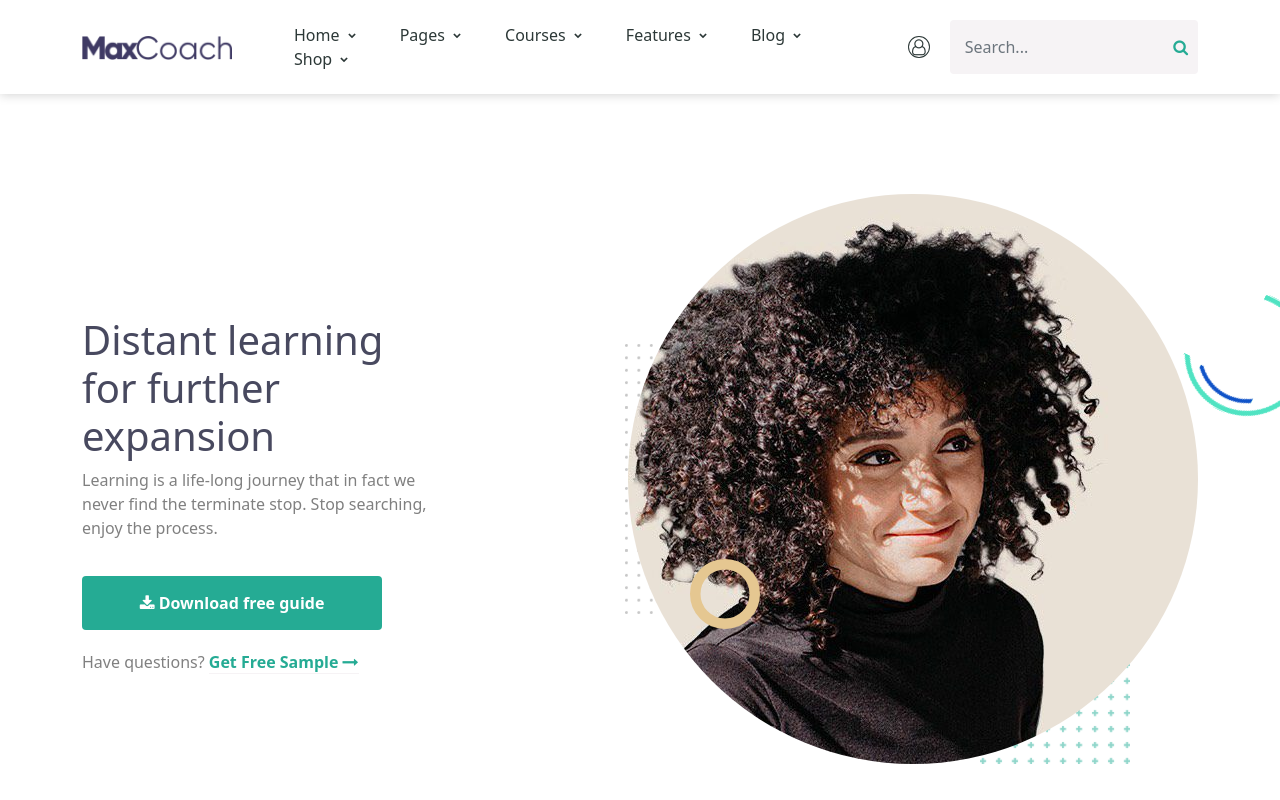
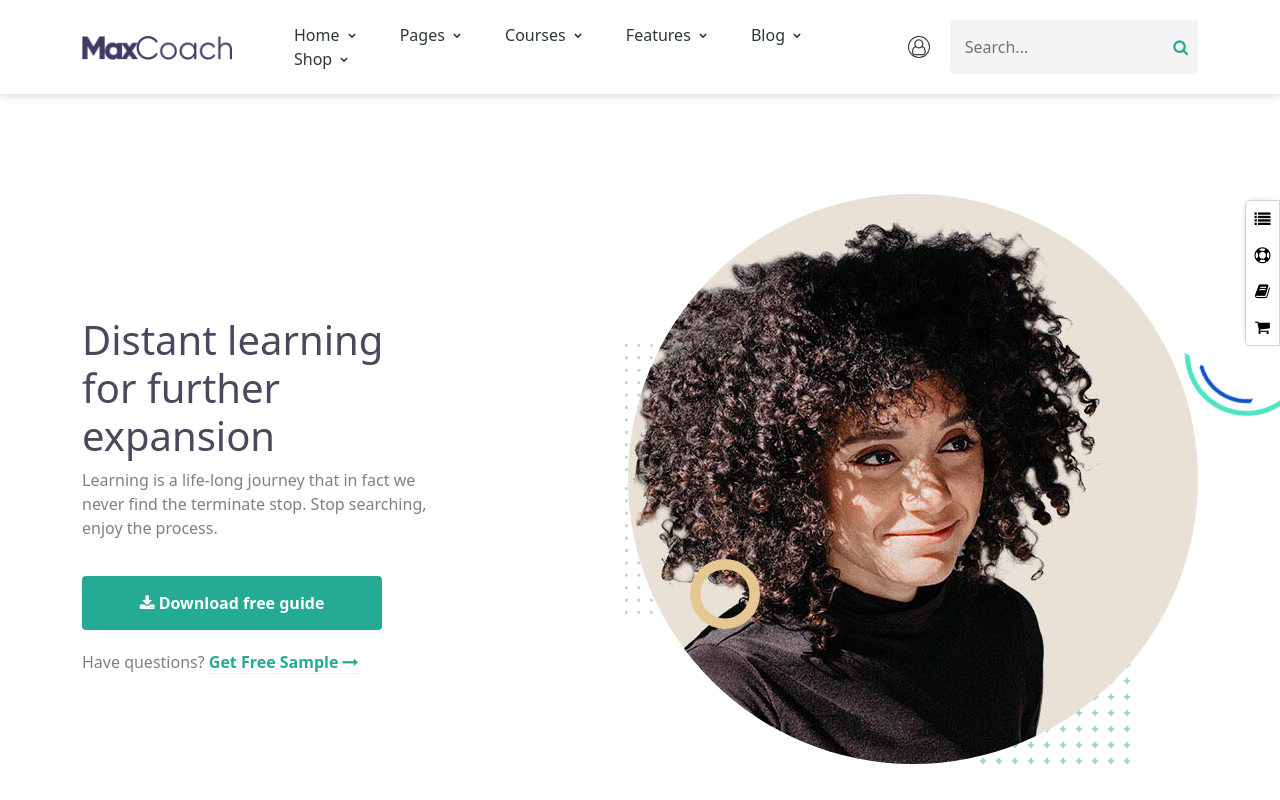
Before and after one commit to Obez99/proj-html-vuejs, a Vue app: page / in a window 1280 px wide. Shown: the top 800 px of the page. Built offline with nearby package versions, Linux system fonts and the light colour scheme.

Commit message:
Adds sidebar component

```diff
--- a/src/components/Main.vue
+++ b/src/components/Main.vue
@@ -8,6 +8,7 @@
     <Statistics></Statistics>
     <BestBlogs></BestBlogs>
     <Newsletters></Newsletters>
+    <SideBar></SideBar>
   </main>
 </template>
 
@@ -20,6 +21,7 @@ import TopLearners from "./main-components/TopLearners.vue";
 import Statistics from "./main-components/Statistics.vue";
 import BestBlogs from "./main-components/BestBlogs.vue";
 import Newsletters from "./main-components/Newsletters.vue";
+import SideBar from "./main-components/SideBar.vue";
 export default {
   name: "Main",
   components: {
@@ -31,6 +33,7 @@ export default {
     Statistics,
     BestBlogs,
     Newsletters,
+    SideBar,
   },
 };
 </script>
--- /dev/null
+++ b/src/components/main-components/SideBar.vue
@@ -0,0 +1,18 @@
+<template>
+  <div class="sidebar">
+    <a href="#"><i class="fa fa-list"></i></a>
+    <a href="#"><i class="fa fa-life-ring"></i></a>
+    <a href="#"><i class="fa fa-book"></i></a>
+    <a href="#"><i class="fa fa-shopping-cart"></i></a>
+  </div>
+</template>
+
+<script>
+export default {
+  name: "SideBar",
+};
+</script>
+
+<style lang="scss">
+@import "../../styles/sidebar.scss";
+</style>
--- /dev/null
+++ b/src/styles/sidebar.scss
@@ -0,0 +1,30 @@
+@import "./variables.scss";
+
+.sidebar{
+  width: 35px;
+  border-top-left-radius: 5px;
+  border-bottom-left-radius: 5px;
+  position: fixed;
+  right: 0;
+  top:200px;
+  background-color: white;
+  border: 1px solid lightgray;
+  box-shadow: -1px -1px 10px -7px;
+
+  display: flex;
+  flex-direction: column;
+  align-items: center;
+
+  a{
+    color:black;
+    border:0;
+
+    &:hover{
+      color:$primary-color;
+    }
+
+    i{
+      padding: 10px 0;
+    }
+  }
+}
```
Also changed, not shown: 6 other files (tests, documents, lock files or other folders).
